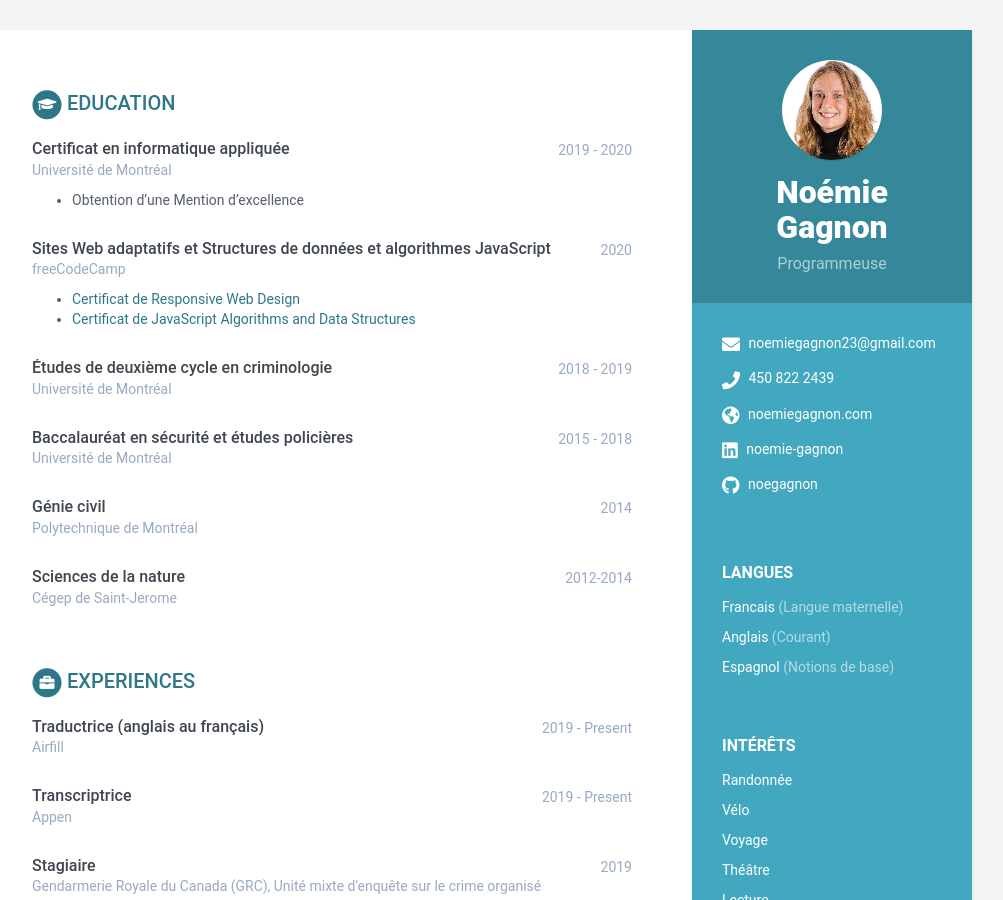
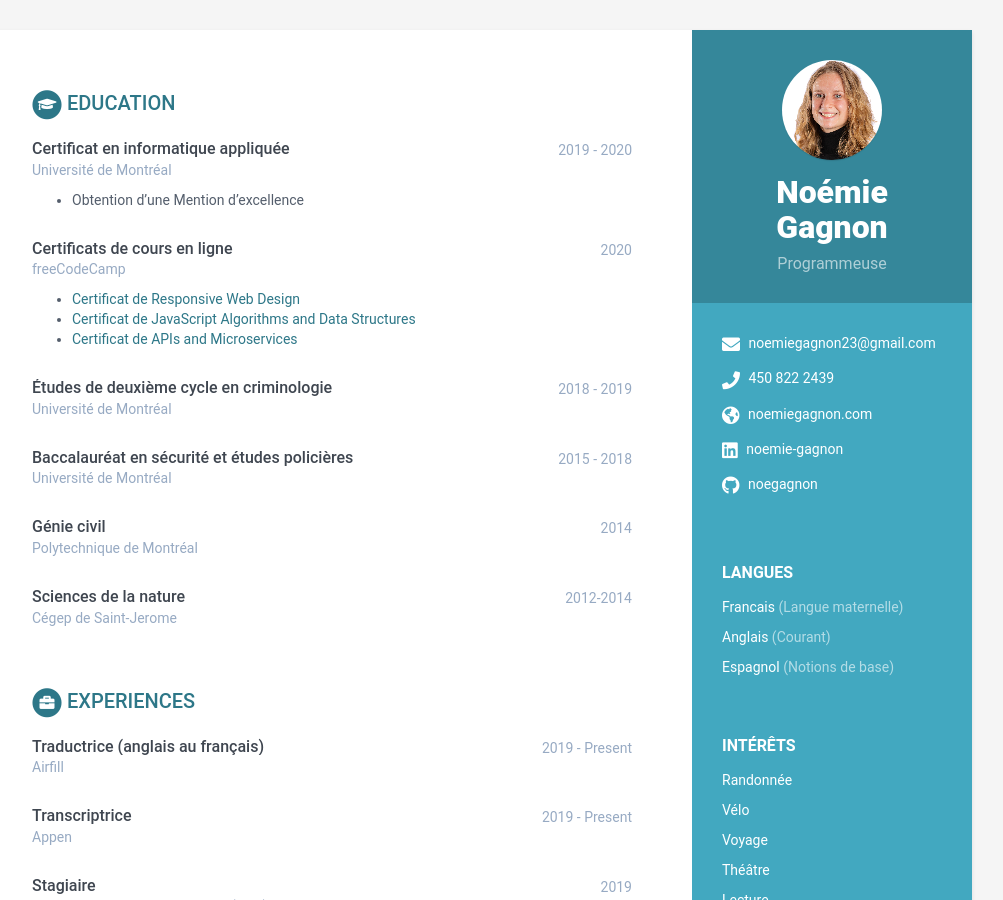
Before and after one commit to noegagnon/cv-fr, a Jekyll site: the page built from index.html, in a window 1280 px wide and 900 px high. Shown: the whole window, without its empty margins (168-1171 px from the left). Built offline with Jekyll 4.4.1, drawn with Linux system fonts in a browser that asks for light colours.

Commit message:
ajout certificat api

```diff
--- a/_data/data.yml
+++ b/_data/data.yml
@@ -46,12 +46,14 @@ education:
       details: |
           - Obtention d'une Mention d'excellence
 
-    - degree: Sites Web adaptatifs et Structures de données et algorithmes JavaScript
+    - degree: Certificats de cours en ligne
       university: freeCodeCamp
       time: 2020
       details: |
           - <a href="https://www.freecodecamp.org/certification/fcc048ff84e-2260-4043-b930-b37e6fe7a77f/responsive-web-design" target="_blank">Certificat de Responsive Web Design</a>
           - <a href="https://www.freecodecamp.org/certification/fcc048ff84e-2260-4043-b930-b37e6fe7a77f/javascript-algorithms-and-data-structures" target="_blank">Certificat de JavaScript Algorithms and Data Structures</a>
+          - <a href="https://www.freecodecamp.org/certification/fcc048ff84e-2260-4043-b930-b37e6fe7a77f/apis-and-microservices" target="_blank">Certificat de APIs and Microservices</a>
+
 
     - degree: Études de deuxième cycle en criminologie
       university: Université de Montréal
```
